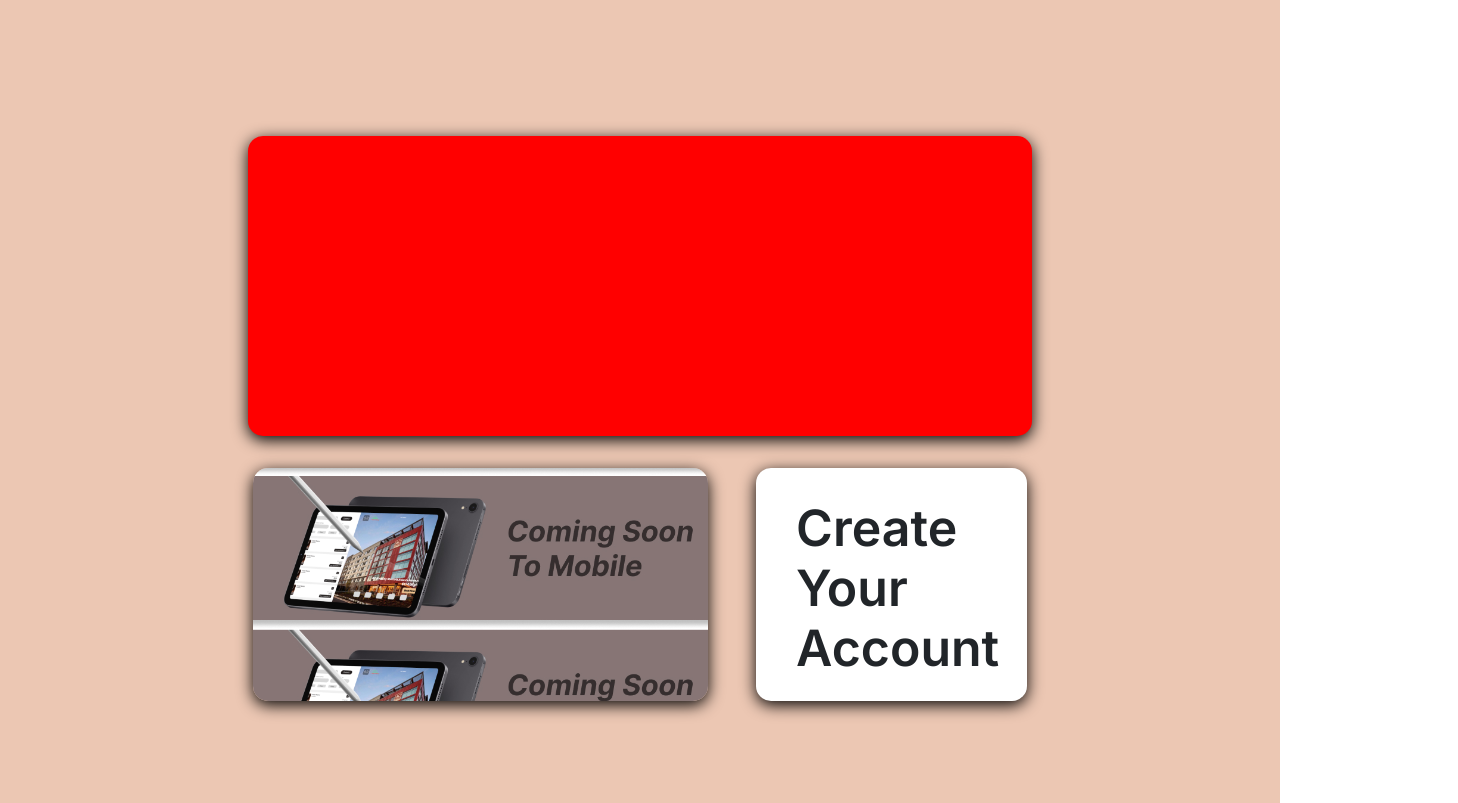
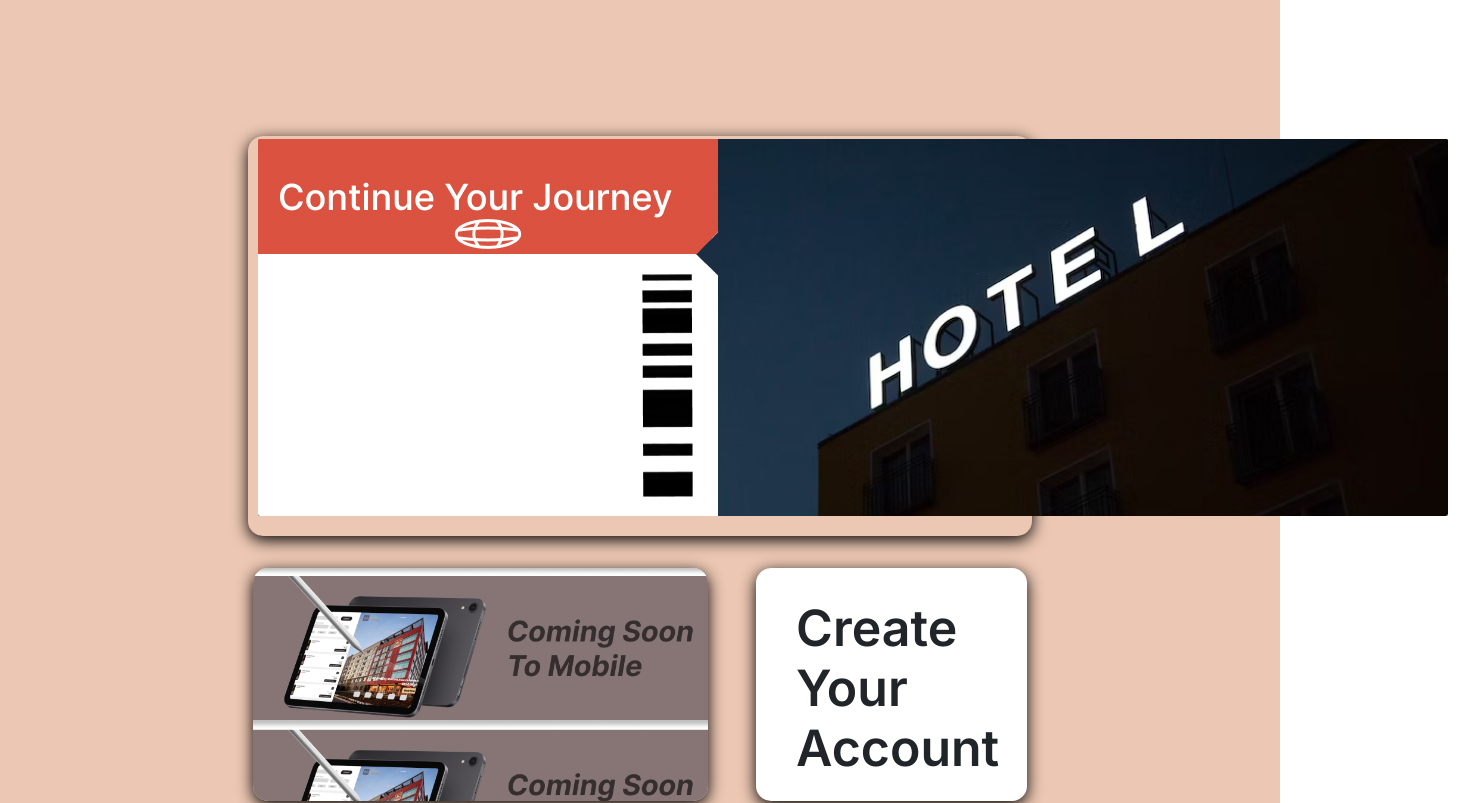
Before and after one commit to makyiabonner/booking, a Next.js app: page / in a window 1280 px wide. Shown: the part 1580-2383 px from the top of the page, 1458 px wide, since content can reach past the window. Built offline with nearby package versions, Linux system fonts and the light colour scheme.

Commit message:
added firstdiv image

```diff
--- a/src/components/HomeSection/HomeSection.js
+++ b/src/components/HomeSection/HomeSection.js
@@ -4,7 +4,14 @@ export default function HomeSection(){
     return (
         <div className={styles.div}>
             <main className={styles.main}>
-                <div className={styles.firstDiv}></div>
+                <div className={styles.firstDiv}>
+                    <div className={styles.imgContainer}>
+                    <img src='/images/continueBooking.jpg'
+                         className={styles.img}
+                         alt='Continue last searched'
+                         />
+                    </div>
+                </div>
                 <div className='w-75 d-flex gap-5'>
                     <div className={styles.secondDiv}></div>
                     <div className={styles.thirdDiv}>
--- a/src/components/HomeSection/HomeSection.module.scss
+++ b/src/components/HomeSection/HomeSection.module.scss
@@ -20,9 +20,21 @@
 }
 .firstDiv{
     width: 76%;
-    height: 300px;
-    background-color: red;
+    height: fit-content;
+    background-size: cover;
+    background-repeat: no-repeat;
     background-position: center;
+    border-radius: 15px;
+}
+.imgContainer{
+    height: 400px;
+    width: 800px;
+    position: relative;
+    border-radius: 15px;
+}
+.img{
+    position: absolute;
+    clip: rect(3px,1200px,380px,10px);
     border-radius: 15px;
 }
 .secondDiv{
```
Also changed, not shown: public/images/continueBooking.jpg (added).
